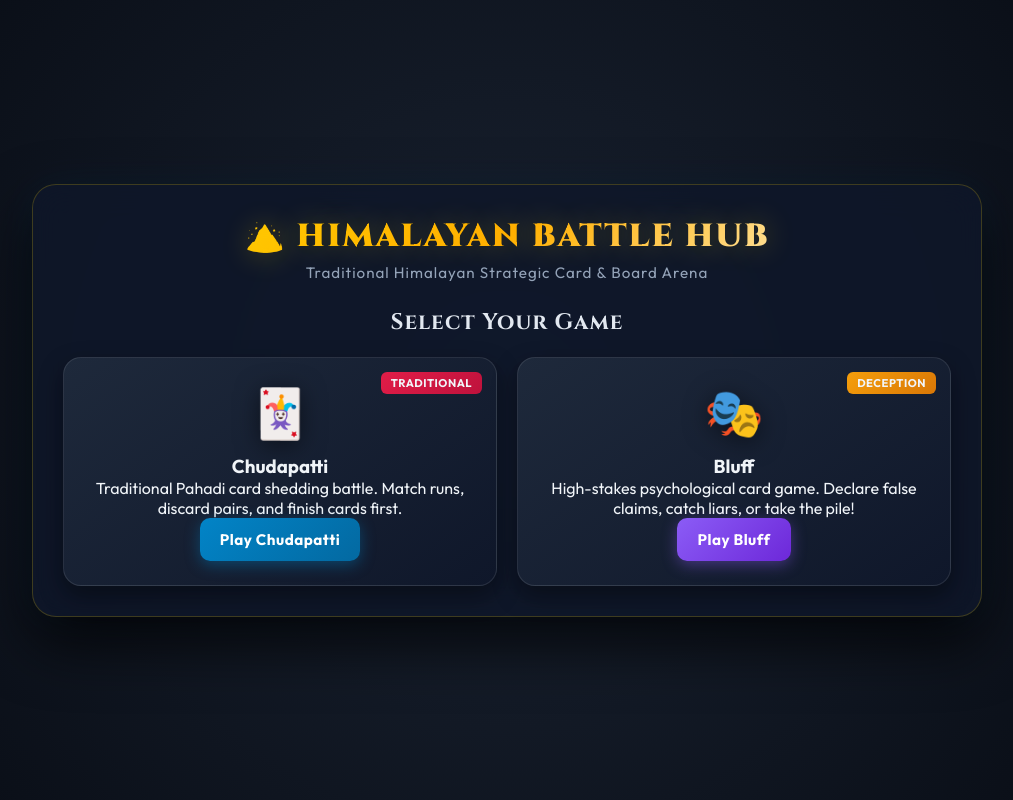
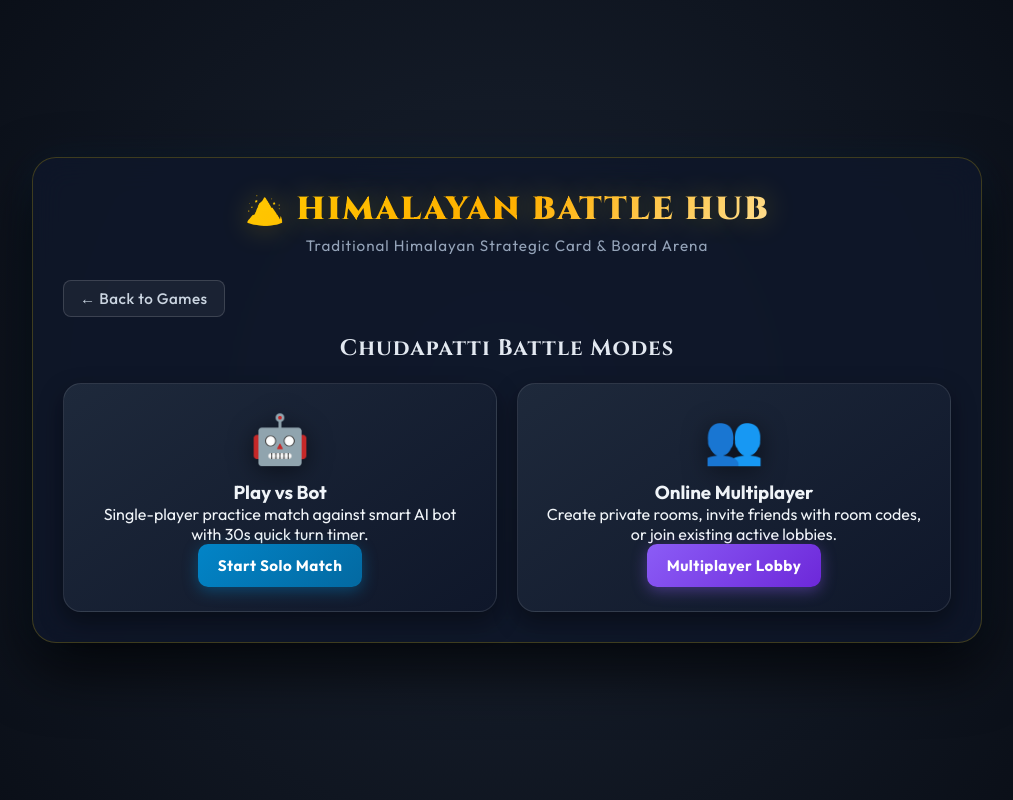
Before and after one commit to abhishekchauhan941841-commits/himalayan-game-battle, a website: page public/index.html in a window 1280 px wide. Both pictures are taken after a click on the button "Play Chudapatti". Shown: the whole page, without its empty margins (133-1146 px from the left). Drawn offline with nearby package versions, Linux system fonts and the light colour scheme; no server answers.

Commit message:
Fix: Add robust event listeners for game selection & mode routing

```diff
--- a/public/game.js
+++ b/public/game.js
@@ -1,4 +1,10 @@
-const socket = io();
+
+let socket = null;
+try {
+  socket = io();
+} catch (e) {
+  console.warn("Socket.io loading deferred or offline mode active", e);
+}
 
 let currentRoom = null;
 let myName = "Player";
@@ -9,70 +15,118 @@ let selectedCards = [];
 
 function showScreen(screenId) {
   document.querySelectorAll(".screen-view").forEach(s => s.classList.remove("active"));
-  document.getElementById(screenId).classList.add("active");
+  const target = document.getElementById(screenId);
+  if (target) target.classList.add("active");
 }
 
 function selectGame(game) {
   selectedGame = game;
-  document.getElementById("selected-game-title").innerText = (game === "chudapatti" ? "Chudapatti" : "Bluff") + " Battle Modes";
+  const title = document.getElementById("selected-game-title");
+  if (title) title.innerText = (game === "chudapatti" ? "Chudapatti" : "Bluff") + " Battle Modes";
   showScreen("screen-mode-select");
 }
 
-function startBotMode() {
+document.addEventListener("DOMContentLoaded", () => {
+  // Game Select Clicks
+  const chudaCard = document.getElementById("card-chudapatti");
+  const chudaBtn = document.getElementById("btn-select-chudapatti");
+  if (chudaCard) chudaCard.addEventListener("click", () => selectGame("chudapatti"));
+  if (chudaBtn) chudaBtn.addEventListener("click", (e) => { e.stopPropagation(); selectGame("chudapatti"); });
+
+  const bluffCard = document.getElementById("card-bluff");
+  const bluffBtn = document.getElementById("btn-select-bluff");
+  if (bluffCard) bluffCard.addEventListener("click", () => selectGame("bluff"));
+  if (bluffBtn) bluffBtn.addEventListener("click", (e) => { e.stopPropagation(); selectGame("bluff"); });
+
+  // Navigation Back buttons
+  const backToGames = document.getElementById("btn-back-to-games");
+  if (backToGames) backToGames.addEventListener("click", () => showScreen("screen-game-select"));
+
+  const backToModes = document.getElementById("btn-back-to-modes");
+  if (backToModes) backToModes.addEventListener("click", () => showScreen("screen-mode-select"));
+
+  // Mode selections
+  const botCard = document.getElementById("card-bot-mode");
+  const botBtn = document.getElementById("btn-mode-bot");
+  const startBot = () => {
     selectedMode = "bot";
     const nameInput = prompt("Enter your name:", "Player") || "Player";
     myName = nameInput.trim();
     const botRoomId = "BOT-" + Math.random().toString(36).substring(2, 7).toUpperCase();
     currentRoom = botRoomId;
 
-  socket.emit("createOrJoin", { roomId: botRoomId, username: myName, mode: "bot", gameType: selectedGame });
-
+    if (socket) socket.emit("createOrJoin", { roomId: botRoomId, username: myName, mode: "bot", gameType: selectedGame });
     document.getElementById("arena-room-id").innerText = botRoomId;
     document.getElementById("arena-mode-tag").innerText = "Solo vs Bot";
     document.getElementById("btn-start-match").style.display = "inline-block";
     showScreen("screen-game-arena");
-}
+  };
+  if (botCard) botCard.addEventListener("click", startBot);
+  if (botBtn) botBtn.addEventListener("click", (e) => { e.stopPropagation(); startBot(); });
 
-function createRoomAction() {
+  const multiCard = document.getElementById("card-multi-mode");
+  const multiBtn = document.getElementById("btn-mode-multi");
+  const goMulti = () => showScreen("screen-multiplayer-lobby");
+  if (multiCard) multiCard.addEventListener("click", goMulti);
+  if (multiBtn) multiBtn.addEventListener("click", (e) => { e.stopPropagation(); goMulti(); });
+
+  // Multiplayer Actions
+  const createBtn = document.getElementById("btn-create-room");
+  if (createBtn) createBtn.addEventListener("click", () => {
     const name = document.getElementById("player-name-input").value.trim();
     if (!name) return alert("Please enter your player name first!");
     myName = name;
     selectedMode = "multiplayer";
-
     const newRoomId = "HMB-" + Math.random().toString(36).substring(2, 8).toUpperCase();
     currentRoom = newRoomId;
 
-  socket.emit("createOrJoin", { roomId: newRoomId, username: myName, mode: "multiplayer", gameType: selectedGame });
-
+    if (socket) socket.emit("createOrJoin", { roomId: newRoomId, username: myName, mode: "multiplayer", gameType: selectedGame });
     document.getElementById("arena-room-id").innerText = newRoomId;
     document.getElementById("arena-mode-tag").innerText = "Online Multiplayer";
     document.getElementById("btn-start-match").style.display = "inline-block";
     showScreen("screen-game-arena");
-}
+  });
 
-function joinRoomAction() {
+  const joinBtn = document.getElementById("btn-join-room");
+  if (joinBtn) joinBtn.addEventListener("click", () => {
     const name = document.getElementById("player-name-input").value.trim();
     const roomCode = document.getElementById("join-room-code-input").value.trim();
     if (!name) return alert("Please enter your player name!");
     if (!roomCode) return alert("Please enter a room code!");
-
     myName = name;
     currentRoom = roomCode;
     selectedMode = "multiplayer";
 
-  socket.emit("createOrJoin", { roomId: roomCode, username: myName, mode: "multiplayer", gameType: selectedGame });
-
+    if (socket) socket.emit("createOrJoin", { roomId: roomCode, username: myName, mode: "multiplayer", gameType: selectedGame });
     document.getElementById("arena-room-id").innerText = roomCode;
     document.getElementById("arena-mode-tag").innerText = "Online Multiplayer";
     document.getElementById("btn-start-match").style.display = "none";
     showScreen("screen-game-arena");
-}
+  });
 
-function startMatchAction() {
-  socket.emit("startGame", currentRoom);
-  document.getElementById("btn-start-match").style.display = "none";
-}
+  // Gameplay Buttons
+  const startMatchBtn = document.getElementById("btn-start-match");
+  if (startMatchBtn) startMatchBtn.addEventListener("click", () => {
+    if (socket) socket.emit("startGame", currentRoom);
+    startMatchBtn.style.display = "none";
+  });
 
+  const playCardsBtn = document.getElementById("btn-play-cards");
+  if (playCardsBtn) playCardsBtn.addEventListener("click", () => {
+    if (selectedCards.length === 0) return alert("Select at least 1 card from hand!");
+    const claim = document.getElementById("claim-select").value;
+    if (socket) socket.emit("playCards", { roomId: currentRoom, cards: selectedCards, claim });
+    selectedCards = [];
+    renderHand();
+  });
+
+  const challengeBtn = document.getElementById("btn-challenge");
+  if (challengeBtn) challengeBtn.addEventListener("click", () => {
+    if (socket) socket.emit("challenge", { roomId: currentRoom });
+  });
+});
+
+if (socket) {
   socket.on("yourCards", (cards) => {
     myCards = cards;
     selectedCards = [];
@@ -82,7 +136,6 @@ socket.on("yourCards", (cards) => {
   socket.on("gameState", (state) => {
     document.getElementById("pile-count").innerText = state.pileCount;
     document.getElementById("current-claim").innerText = state.currentClaim || "None";
-
     const currentP = state.players[state.currentTurnIndex];
     document.getElementById("current-turn").innerText = currentP ? currentP.name : "-";
 
@@ -96,45 +149,35 @@ socket.on("gameState", (state) => {
 
     if (state.lastPlay) {
       document.getElementById("action-announcement").innerText =
-      "👉 " + state.lastPlay.player + " played " + state.lastPlay.cards.length + " card(s) claiming "" + state.lastPlay.claim + """;
+        "👉 " + state.lastPlay.player + " played " + state.lastPlay.cards.length + " card(s) claiming \"" + state.lastPlay.claim + "\"";
     }
   });
 
   socket.on("timerUpdate", ({ timeLeft, total }) => {
     const bar = document.getElementById("timer-bar");
     const text = document.getElementById("timer-text");
-
+    if (!bar || !text) return;
     text.innerText = timeLeft + "s";
     const percent = (timeLeft / total) * 100;
     bar.style.width = percent + "%";
-
     if (timeLeft <= 10) bar.style.backgroundColor = "#ef4444";
     else if (timeLeft <= 20) bar.style.backgroundColor = "#eab308";
     else bar.style.backgroundColor = "#22c55e";
   });
 
   socket.on("gameMessage", (msg) => {
-  document.getElementById("action-announcement").innerText = msg;
+    const ann = document.getElementById("action-announcement");
+    if (ann) ann.innerText = msg;
   });
 
   socket.on("gameOver", ({ winner }) => {
     alert("🏆 MATCH OVER! Winner is: " + winner);
   });
-
-function playSelectedCards() {
-  if (selectedCards.length === 0) return alert("Select at least 1 card from hand!");
-  const claim = document.getElementById("claim-select").value;
-  socket.emit("playCards", { roomId: currentRoom, cards: selectedCards, claim });
-  selectedCards = [];
-  renderHand();
-}
-
-function challengeBluff() {
-  socket.emit("challenge", { roomId: currentRoom });
 }
 
 function renderHand() {
   const container = document.getElementById("cards-hand");
+  if (!container) return;
   container.innerHTML = "";
   document.getElementById("hand-count").innerText = myCards.length;
 
--- a/public/index.html
+++ b/public/index.html
@@ -5,11 +5,9 @@
   <meta name="viewport" content="width=device-width, initial-scale=1.0">
   <title>Himalayan Game Battle Arena</title>
   <link rel="stylesheet" href="style.css">
-  <script src="/socket.io/socket.io.js"></script>
 </head>
 <body>
   <div class="hub-container">
-    <!-- Top Header -->
     <header class="main-header">
       <div class="logo-badge">🏔️ HIMALAYAN BATTLE HUB</div>
       <p class="subtitle">Traditional Himalayan Strategic Card & Board Arena</p>
@@ -17,54 +15,51 @@
 
     <!-- STEP 1: GAME SELECTOR SCREEN -->
     <div id="screen-game-select" class="screen-view active">
-            <h2 class="section-title">Select Your Game</h2>
+      <h2 class="section-title">Select Your Game</h2>
       <div class="game-cards-grid">
-        <div class="game-card featured" onclick="selectGame('chudapatti')">
+        <div class="game-card" id="card-chudapatti">
           <div class="card-tag">TRADITIONAL</div>
           <div class="card-icon">🃏</div>
           <h3>Chudapatti</h3>
           <p>Traditional Pahadi card shedding battle. Match runs, discard pairs, and finish cards first.</p>
-          <button class="btn-primary">Play Chudapatti</button>
+          <button type="button" class="btn-primary" id="btn-select-chudapatti">Play Chudapatti</button>
         </div>
 
-        <div class="game-card" onclick="selectGame('bluff')">
+        <div class="game-card" id="card-bluff">
           <div class="card-tag" style="background: linear-gradient(135deg, #f59e0b, #d97706);">DECEPTION</div>
           <div class="card-icon">🎭</div>
           <h3>Bluff</h3>
           <p>High-stakes psychological card game. Declare false claims, catch liars, or take the pile!</p>
-          <button class="btn-accent">Play Bluff</button>
+          <button type="button" class="btn-accent" id="btn-select-bluff">Play Bluff</button>
         </div>
       </div>
-    </div>
     </div>
 
     <!-- STEP 2: MODE SELECTOR SCREEN -->
     <div id="screen-mode-select" class="screen-view">
-      <button class="btn-back" onclick="showScreen(screen-game-select)">← Back to Games</button>
+      <button type="button" class="btn-back" id="btn-back-to-games">← Back to Games</button>
       <h2 class="section-title" id="selected-game-title">Chudapatti Battle Modes</h2>
 
       <div class="mode-cards-grid">
-        <!-- Solo with Bot -->
-        <div class="mode-card" onclick="startBotMode()">
+        <div class="mode-card" id="card-bot-mode">
           <div class="mode-icon">🤖</div>
           <h3>Play vs Bot</h3>
-          <p>Single-player practice mode against intelligent AI bot with 30s quick turn timer.</p>
-          <button class="btn-primary">Start Solo Match</button>
+          <p>Single-player practice match against smart AI bot with 30s quick turn timer.</p>
+          <button type="button" class="btn-primary" id="btn-mode-bot">Start Solo Match</button>
         </div>
 
-        <!-- Online Multiplayer -->
-        <div class="mode-card" onclick="showScreen(screen-multiplayer-lobby)">
+        <div class="mode-card" id="card-multi-mode">
           <div class="mode-icon">👥</div>
           <h3>Online Multiplayer</h3>
           <p>Create private rooms, invite friends with room codes, or join existing active lobbies.</p>
-          <button class="btn-accent">Multiplayer Lobby</button>
+          <button type="button" class="btn-accent" id="btn-mode-multi">Multiplayer Lobby</button>
         </div>
       </div>
     </div>
 
-    <!-- STEP 3: MULTIPLAYER LOBBY SCREEN (CREATE / JOIN) -->
+    <!-- STEP 3: MULTIPLAYER LOBBY SCREEN -->
     <div id="screen-multiplayer-lobby" class="screen-view">
-      <button class="btn-back" onclick="showScreen(screen-mode-select)">← Back to Modes</button>
+      <button type="button" class="btn-back" id="btn-back-to-modes">← Back to Modes</button>
       <h2 class="section-title">Multiplayer Room Hub</h2>
 
       <div class="auth-box">
@@ -75,7 +70,7 @@
         <div class="action-card">
           <h3>Create New Room</h3>
           <p>Host a private room and get a unique 6-character room code to share.</p>
-          <button class="btn-primary" onclick="createRoomAction()">➕ Host & Generate Room</button>
+          <button type="button" class="btn-primary" id="btn-create-room">➕ Host & Generate Room</button>
         </div>
 
         <div class="action-card">
@@ -83,7 +78,7 @@
           <p>Enter the 6-character code given by your friend.</p>
           <div class="join-input-group">
             <input type="text" id="join-room-code-input" placeholder="Room Code (e.g. HMB789)" />
-            <button class="btn-accent" onclick="joinRoomAction()">Join</button>
+            <button type="button" class="btn-accent" id="btn-join-room">Join</button>
           </div>
         </div>
       </div>
@@ -94,10 +89,9 @@
       <div class="arena-top-bar">
         <div class="room-pill">Room: <span id="arena-room-id">ROOM101</span></div>
         <div class="mode-pill" id="arena-mode-tag">Multiplayer</div>
-        <button id="btn-start-match" class="btn-success" onclick="startMatchAction()">Start Match</button>
+        <button type="button" id="btn-start-match" class="btn-success">Start Match</button>
       </div>
 
-      <!-- 30s Turn Timer -->
       <div id="timer-container">
         <div class="timer-meta">
           <span>⏱️ Turn Timer</span>
@@ -108,14 +102,13 @@
         </div>
       </div>
 
-      <!-- Center Table Pile -->
       <div class="table-surface">
         <div class="table-stats">
           <div>Center Pile: <strong id="pile-count">0</strong> Cards</div>
           <div>Current Claim: <strong id="current-claim">None</strong></div>
           <div>Active Turn: <strong id="current-turn" class="glow-text">-</strong></div>
         </div>
-        <div id="action-announcement">Waiting for host to start match...</div>
+        <div id="action-announcement">Waiting for match to begin...</div>
 
         <div class="action-controls">
           <label>Declare Claim:</label>
@@ -126,18 +119,16 @@
             <option value="J">J</option><option value="Q">Q</option><option value="K">K</option>
             <option value="A">A</option>
           </select>
-          <button id="btn-play-cards" class="btn-primary" onclick="playSelectedCards()">Play Selected</button>
-          <button id="btn-challenge" class="btn-danger" onclick="challengeBluff()">🔥 CHALLENGE / BLUFF!</button>
+          <button type="button" id="btn-play-cards" class="btn-primary">Play Selected</button>
+          <button type="button" id="btn-challenge" class="btn-danger">🔥 CHALLENGE / BLUFF!</button>
         </div>
       </div>
 
-      <!-- Player Hand -->
       <div class="hand-section">
         <h3>Your Cards (<span id="hand-count">0</span>) <small style="color:#94a3b8;">Click cards to select</small></h3>
         <div id="cards-hand" class="cards-container"></div>
       </div>
 
-      <!-- Lobby Players -->
       <div class="players-panel">
         <h4>Players in Room</h4>
         <ul id="players-list"></ul>
@@ -145,6 +136,7 @@
     </div>
   </div>
 
+  <script src="/socket.io/socket.io.js"></script>
   <script src="game.js"></script>
 </body>
 </html>
```
Lines whose indentation alone changed are shown as unchanged.
